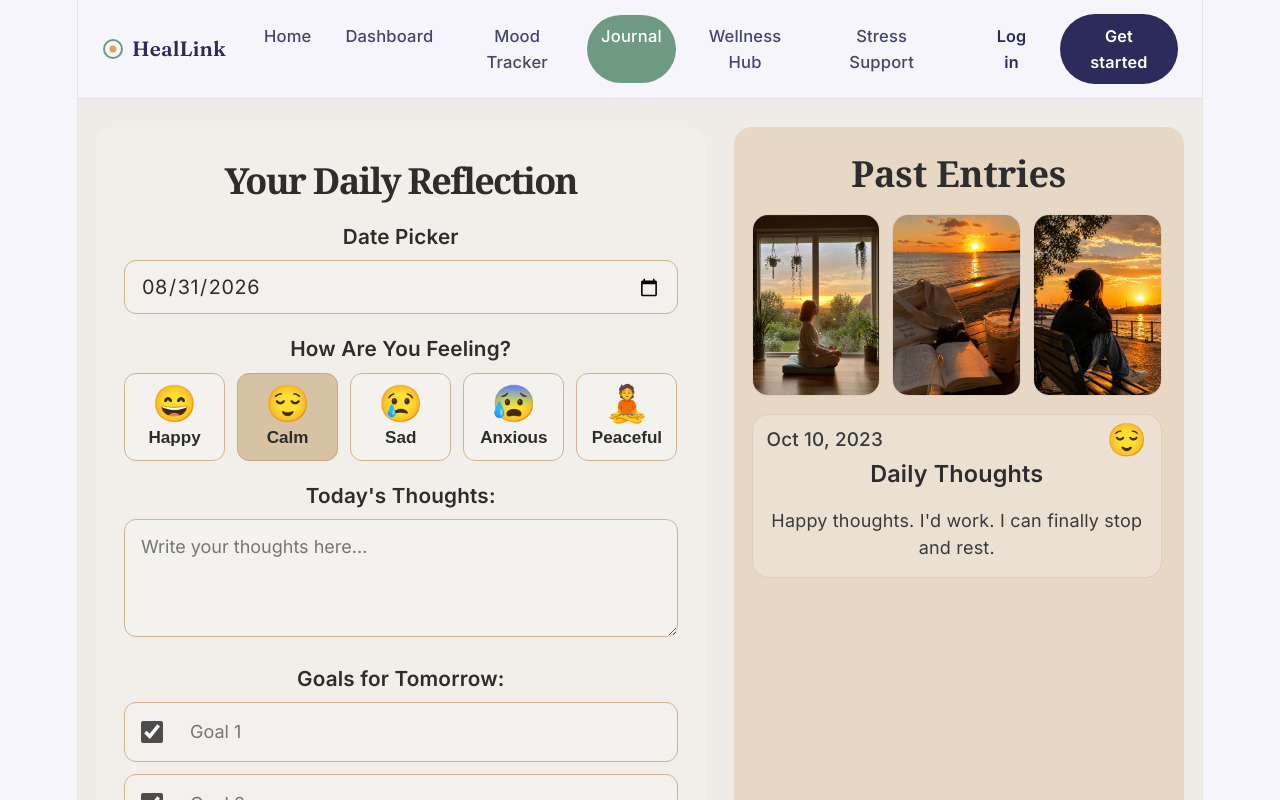
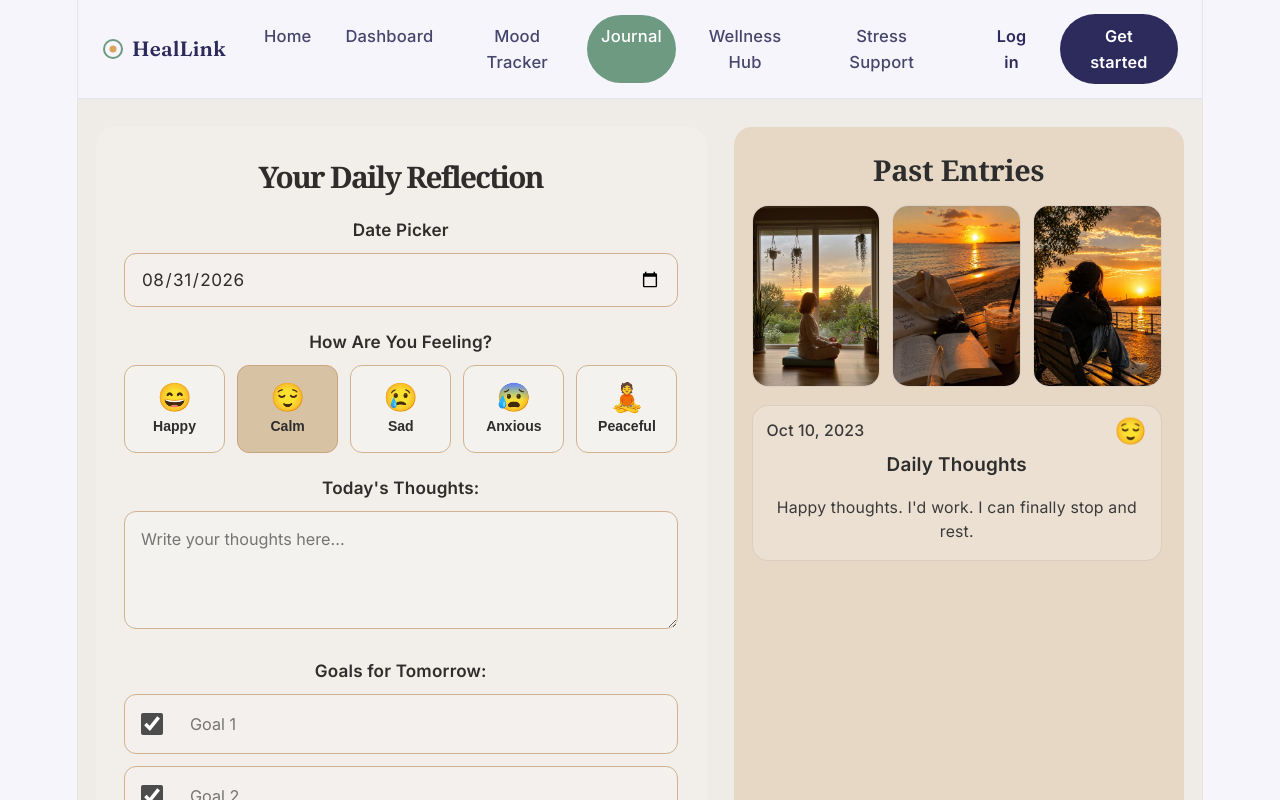
Before and after one commit to induwariadhithya/healLink, a React (Vite) app in the folder client/: page /journal in a window 1280 px wide. Shown: the top 800 px of the page. Built offline with nearby package versions, Linux system fonts and the light colour scheme; no server answers.

Commit message:
Update Journal styling

```diff
--- a/client/src/pages/Journal.css
+++ b/client/src/pages/Journal.css
@@ -70,7 +70,7 @@
 
 .journal-form-panel h1 {
   margin: 0 0 22px;
-  font-size: clamp(2rem, 2.4vw, 3.2rem);
+  font-size: clamp(1.65rem, 2vw, 2.35rem);
   line-height: 1.2;
   color: #2f2d2b;
   font-weight: 700;
@@ -84,7 +84,7 @@
 .field-block label {
   display: block;
   margin-bottom: 10px;
-  font-size: 1.15rem;
+  font-size: 0.95rem;
   color: #2f2d2b;
   font-weight: 600;
 }
@@ -103,7 +103,7 @@
 .date-input {
   height: 54px;
   padding: 0 16px;
-  font-size: 1.1rem;
+  font-size: 0.95rem;
   letter-spacing: 0.03em;
   background: rgba(255, 255, 255, 0.08);
 }
@@ -135,12 +135,12 @@
 }
 
 .mood-emoji {
-  font-size: 2rem;
+  font-size: 1.55rem;
   line-height: 1;
 }
 
 .mood-label {
-  font-size: 0.95rem;
+  font-size: 0.78rem;
   font-weight: 600;
 }
 
@@ -148,7 +148,7 @@
   min-height: 118px;
   padding: 14px 16px;
   resize: vertical;
-  font-size: 1rem;
+  font-size: 0.9rem;
 }
 
 .journal-textarea.small {
@@ -184,7 +184,7 @@
   padding: 0 12px;
   border: none;
   background: transparent;
-  font-size: 1rem;
+  font-size: 0.9rem;
 }
 
 .goal-input:focus,
@@ -201,7 +201,7 @@
   border-radius: 12px;
   background: #5c8d68;
   color: white;
-  font-size: 1rem;
+  font-size: 0.9rem;
   font-weight: 700;
   cursor: pointer;
   transition: background 0.2s ease;
@@ -229,7 +229,7 @@
 .journal-entries-panel h2 {
   margin: 8px 0 18px;
   text-align: center;
-  font-size: clamp(2rem, 2vw, 3rem);
+  font-size: clamp(1.6rem, 1.8vw, 2.25rem);
   color: #2d2d2d;
   font-weight: 700;
   font-family: "Georgia", "Times New Roman", serif;
@@ -283,13 +283,13 @@
 }
 
 .entry-date {
-  font-size: 1.05rem;
+  font-size: 0.88rem;
   color: #3b3b3b;
   font-weight: 500;
 }
 
 .entry-mood {
-  font-size: 1.8rem;
+  font-size: 1.45rem;
 }
 
 .entry-title-row {
@@ -297,7 +297,7 @@
 }
 
 .entry-title {
-  font-size: 1.3rem;
+  font-size: 1.05rem;
   color: #2d2d2d;
   font-weight: 600;
 }
@@ -327,7 +327,7 @@
   background: rgba(25, 25, 25, 0.42);
   color: #ffffff;
   text-align: center;
-  font-size: 0.98rem;
+  font-size: 0.85rem;
   line-height: 1.4;
   opacity: 0;
   transition: opacity 0.2s ease;
@@ -344,7 +344,7 @@
 
 .entry-text-row p {
   margin: 0;
-  font-size: 1rem;
+  font-size: 0.88rem;
   color: #3a3a3a;
   line-height: 1.5;
 }
```
